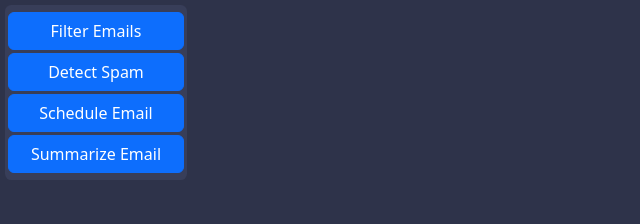
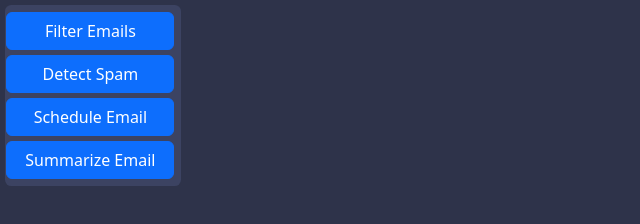
Before and after one commit to CihaoZhang/ButlrAI, a browser extension: page Extensions/index.html in a window 1280 px wide. Shown: the part 46-270 px from the top of the page, without its empty margins (0-640 px from the left). Drawn offline with nearby package versions, Linux system fonts and the light colour scheme.

Commit message:
more css

```diff
--- a/Extensions/popup.css
+++ b/Extensions/popup.css
@@ -10,27 +10,29 @@ body {
     margin-top: 0.3rem;
     margin-left: 0.1rem;
     color: white;
-
   }
   #btn-holder{
-    border-radius: .4rem;
+    width: 11rem;
+    border-radius: 0.4rem;
+    border-color: white;
+    border-width: 0.2rem;
     margin-left: 0.3rem;
     margin-right: 0.3rem;
     font-style: bold;
-    background-color: #383e59;
+    background-color: #3c4362;
     padding-top: 0.3rem;
     padding-bottom: 0.3rem;
+    align-self: center;
   }
 
   .btn-main {
     margin: 10px;
     border-radius: 3px solid;
-    width: 11rem;
-    margin-top: 0.1rem;
-    margin-bottom: 0.1rem;
-    margin-right: 0.2rem;
-    margin-left: 0.2rem;
-
+    width: 10.5rem;
+    margin-top: 0.15rem;
+    margin-bottom: 0.15rem;
+    margin-right: 0.1rem;
+    margin-left: 0.1rem;
   }
   .background{
     background-color: #2e334a;
```
Also changed, not shown: Extensions/index.html (line endings or trailing spaces).
